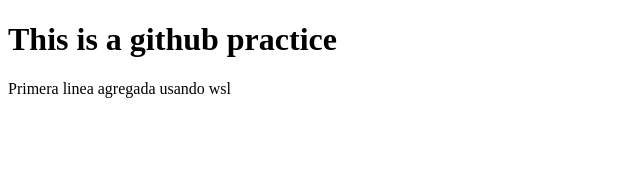
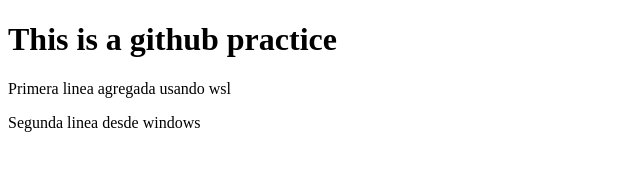
Before and after one commit to PerezEnrique/github-practice, a plain HTML site: page index.html in a window 1280 px wide. Shown: the whole page, without its empty margins (0-640 px from the left). Drawn offline with Linux system fonts and the light colour scheme.

Commit message:
segunda linea desde windows

```diff
--- a/index.html
+++ b/index.html
@@ -9,5 +9,6 @@
 	<body>
 		<h1>This is a github practice</h1>
 		<p>Primera linea agregada usando wsl</p>
+		<p>Segunda linea desde windows</p>
 	</body>
 </html>
```
